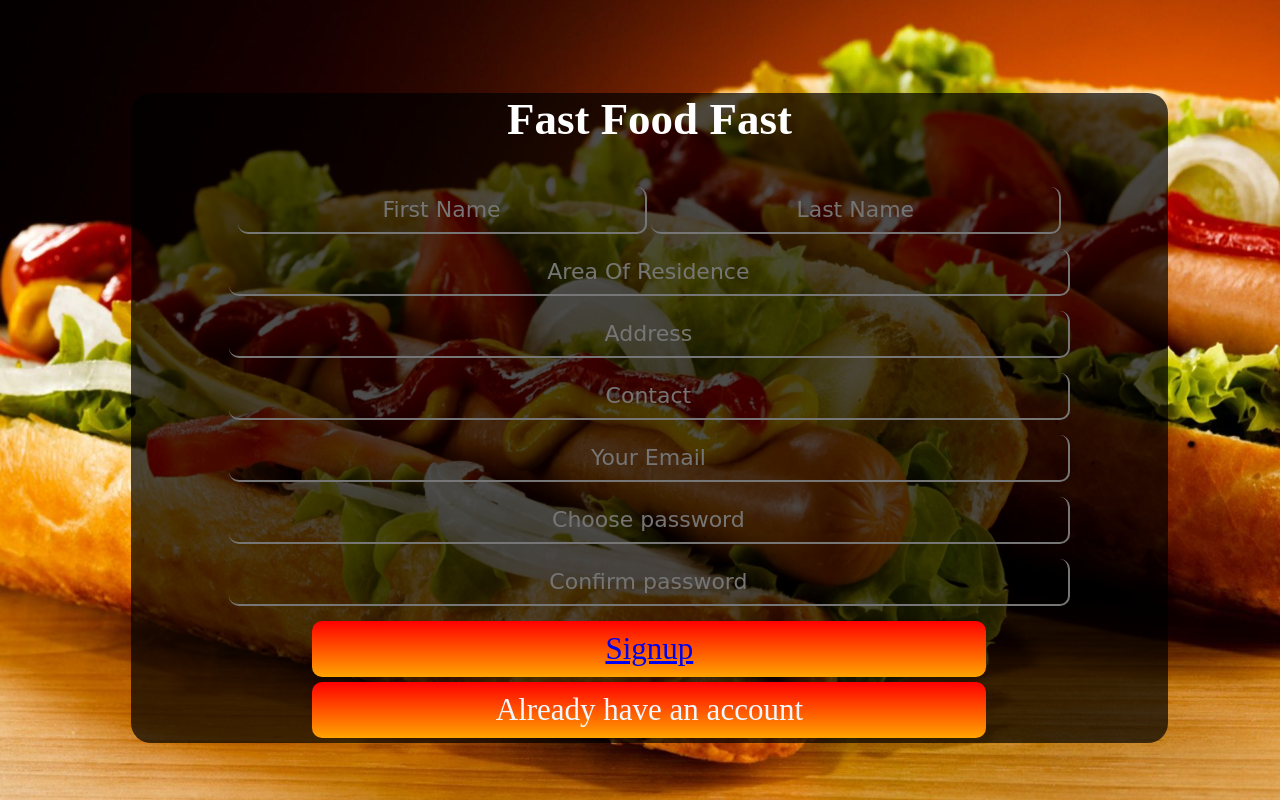
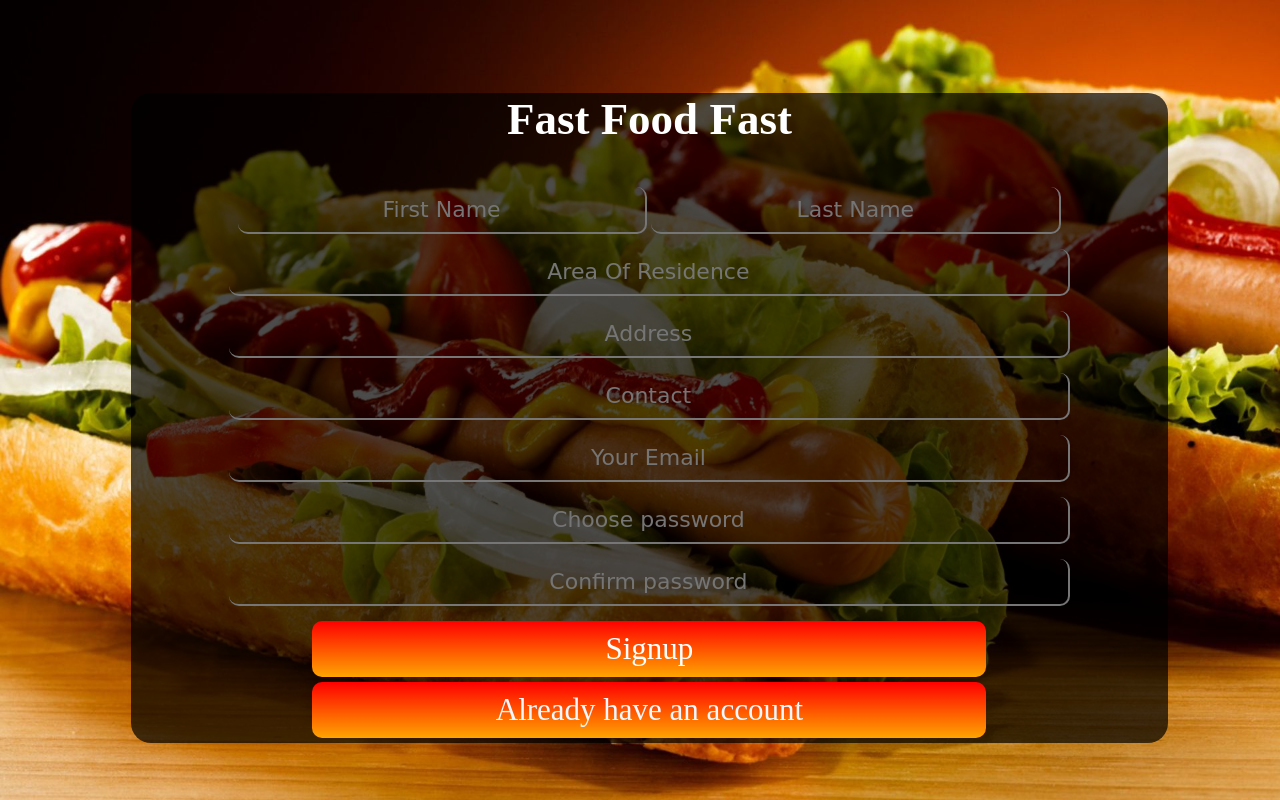
Before and after one commit to kaggwachristopher/Fast-Food-Fast, a plain HTML site: page signup.html in a window 1280 px wide. Drawn offline with Linux system fonts and the light colour scheme.

Commit message:
Update signup.html

```diff
--- a/signup.html
+++ b/signup.html
@@ -19,7 +19,7 @@
 						<input type="Email" name="" placeholder="Your Email" required>
 						<input type="Password" name="password" id="password" placeholder="Choose password" required>
 						<input type="Password" name="confirm" id="confirm" placeholder="Confirm password" required>
-						<button id="Button" type="submit"> <a href="login.html">Signup</a></button>
+						<a href="login.html"><button id="Button" type="submit"> Signup</button></a>
 						<button><a href="login.html" id="Button">Already have an account</a></button>
 					</form>
 				</div>
```
